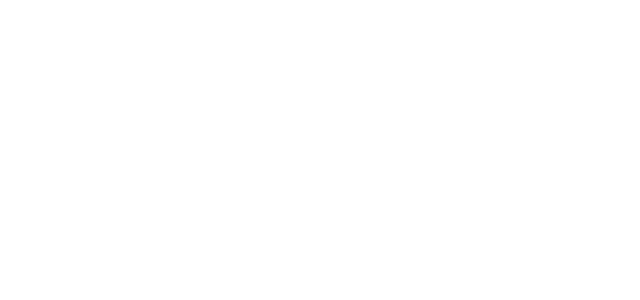
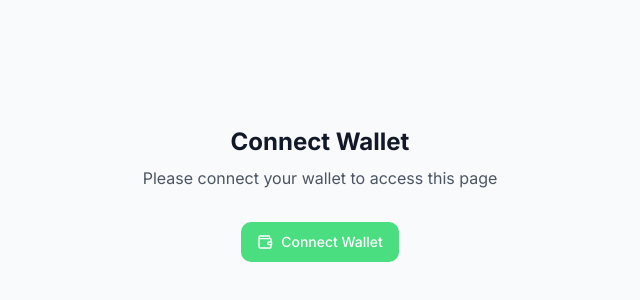
Before and after one commit to Hollowmuh/asterlendui, a React (Vite) app: page /lend in a window 1280 px wide. Before the commit this address had no page. Shown: the part 206-506 px from the top of the page, without its empty margins (320-960 px from the left). Built offline with nearby package versions, Linux system fonts and the light colour scheme.

Commit message:
Fix page rendering and wallet connection
Ensure all pages display the correct information and prompt users to connect their wallet. Implement seamless navigation between pages, displaying the connected wallet address and providing a disconnect option.
[skip gpt_engineer]

```diff
--- a/src/App.tsx
+++ b/src/App.tsx
@@ -3,21 +3,29 @@ import { Toaster as Sonner } from "@/components/ui/sonner";
 import { TooltipProvider } from "@/components/ui/tooltip";
 import { QueryClient, QueryClientProvider } from "@tanstack/react-query";
 import { BrowserRouter, Routes, Route } from "react-router-dom";
+import { WalletProvider } from "./contexts/WalletContext";
 import Index from "./pages/Index";
+import LendPage from "./components/LendPage";
+import BorrowPage from "./components/BorrowPage";
 
 const queryClient = new QueryClient();
 
 const App = () => (
   <QueryClientProvider client={queryClient}>
+    <WalletProvider>
       <TooltipProvider>
         <Toaster />
         <Sonner />
         <BrowserRouter>
           <Routes>
             <Route path="/" element={<Index />} />
+            <Route path="/lend" element={<LendPage />} />
+            <Route path="/borrow" element={<BorrowPage />} />
+            <Route path="/loans" element={<LendPage />} />
           </Routes>
         </BrowserRouter>
       </TooltipProvider>
+    </WalletProvider>
   </QueryClientProvider>
 );
 
--- a/src/components/BorrowPage.tsx
+++ b/src/components/BorrowPage.tsx
@@ -5,6 +5,7 @@ import { Table, TableBody, TableCell, TableHead, TableHeader, TableRow } from "@
 import { useToast } from "@/components/ui/use-toast";
 import { Input } from "@/components/ui/input";
 import { LendOffer } from "@/types/loans";
+import WalletRequired from "./WalletRequired";
 
 // TODO: Replace with actual smart contract integration
 const mockLendOffers: LendOffer[] = [
@@ -74,6 +75,7 @@ const BorrowPage = () => {
   };
 
   return (
+    <WalletRequired>
       <div className="container mx-auto p-6 space-y-6">
         <Card>
           <CardHeader>
@@ -181,6 +183,7 @@ const BorrowPage = () => {
           </CardContent>
         </Card>
       </div>
+    </WalletRequired>
   );
 };
 
--- a/src/components/LendPage.tsx
+++ b/src/components/LendPage.tsx
@@ -4,8 +4,8 @@ import { Table, TableBody, TableCell, TableHead, TableHeader, TableRow } from "@
 import { useToast } from "@/components/ui/use-toast";
 import { BorrowRequest } from "@/types/loans";
 import { useState } from "react";
+import WalletRequired from "./WalletRequired";
 
-// TODO: Replace with actual smart contract integration
 const mockBorrowRequests: BorrowRequest[] = [
   {
     borrower: "0x1234...5678",
@@ -44,7 +44,6 @@ const LendPage = () => {
   const { toast } = useToast();
   const [selectedLoan, setSelectedLoan] = useState<BorrowRequest | null>(null);
 
-  // TODO: Implement actual smart contract interaction
   const handleMatch = async (request: BorrowRequest) => {
     try {
       toast({
@@ -84,7 +83,8 @@ const LendPage = () => {
   };
 
   return (
-    <div className="container mx-auto p-6 space-y-6">
+    <WalletRequired>
+      <div className="container mx-auto p-6 space-y-6">
       <Card>
         <CardHeader>
           <CardTitle>Your Active Loans</CardTitle>
@@ -169,7 +169,8 @@ const LendPage = () => {
           </Table>
         </CardContent>
       </Card>
-    </div>
+      </div>
+    </WalletRequired>
   );
 };
 
--- a/src/components/WalletConnect.tsx
+++ b/src/components/WalletConnect.tsx
@@ -1,6 +1,7 @@
 import { useState, useEffect } from "react";
 import { Button } from "@/components/ui/button";
 import { useToast } from "@/hooks/use-toast";
+import { useWallet } from "@/contexts/WalletContext";
 import {
   Wallet,
   Coins,
@@ -15,18 +16,17 @@ import {
 } from "@/components/ui/dialog";
 
 const WalletConnect = () => {
-  const [isConnected, setIsConnected] = useState(false);
-  const [address, setAddress] = useState("");
+  const { isConnected, setIsConnected, address, setAddress } = useWallet();
   const [balance, setBalance] = useState<string>("");
   const [isOpen, setIsOpen] = useState(false);
   const { toast } = useToast();
 
-  const fetchBalance = async (address: string) => {
+  const fetchBalance = async (addr: string) => {
     if (typeof window.ethereum !== 'undefined') {
       try {
         const balance = await window.ethereum.request({
           method: 'eth_getBalance',
-          params: [address, 'latest']
+          params: [addr, 'latest']
         });
         const ethBalance = parseInt(balance, 16) / Math.pow(10, 18);
         setBalance(ethBalance.toFixed(4));
--- /dev/null
+++ b/src/components/WalletRequired.tsx
@@ -0,0 +1,26 @@
+import { useWallet } from "@/contexts/WalletContext";
+import WalletConnect from "./WalletConnect";
+
+interface WalletRequiredProps {
+  children: React.ReactNode;
+}
+
+const WalletRequired = ({ children }: WalletRequiredProps) => {
+  const { isConnected } = useWallet();
+
+  if (!isConnected) {
+    return (
+      <div className="flex flex-col items-center justify-center min-h-screen bg-gray-50">
+        <div className="text-center mb-8">
+          <h2 className="text-2xl font-bold text-gray-900 mb-2">Connect Wallet</h2>
+          <p className="text-gray-600">Please connect your wallet to access this page</p>
+        </div>
+        <WalletConnect />
+      </div>
+    );
+  }
+
+  return <>{children}</>;
+};
+
+export default WalletRequired;
--- /dev/null
+++ b/src/contexts/WalletContext.tsx
@@ -0,0 +1,29 @@
+import { createContext, useContext, useState, ReactNode } from 'react';
+
+interface WalletContextType {
+  isConnected: boolean;
+  address: string;
+  setIsConnected: (value: boolean) => void;
+  setAddress: (value: string) => void;
+}
+
+const WalletContext = createContext<WalletContextType | undefined>(undefined);
+
+export const WalletProvider = ({ children }: { children: ReactNode }) => {
+  const [isConnected, setIsConnected] = useState(false);
+  const [address, setAddress] = useState('');
+
+  return (
+    <WalletContext.Provider value={{ isConnected, address, setIsConnected, setAddress }}>
+      {children}
+    </WalletContext.Provider>
+  );
+};
+
+export const useWallet = () => {
+  const context = useContext(WalletContext);
+  if (context === undefined) {
+    throw new Error('useWallet must be used within a WalletProvider');
+  }
+  return context;
+};
```
Lines whose indentation alone changed are shown as unchanged.
